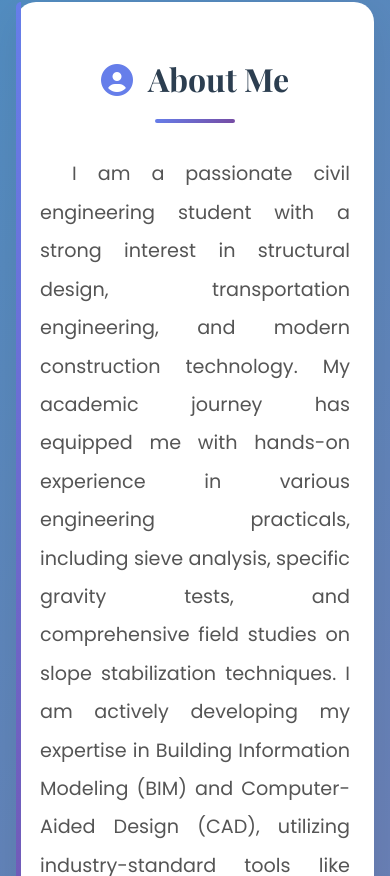
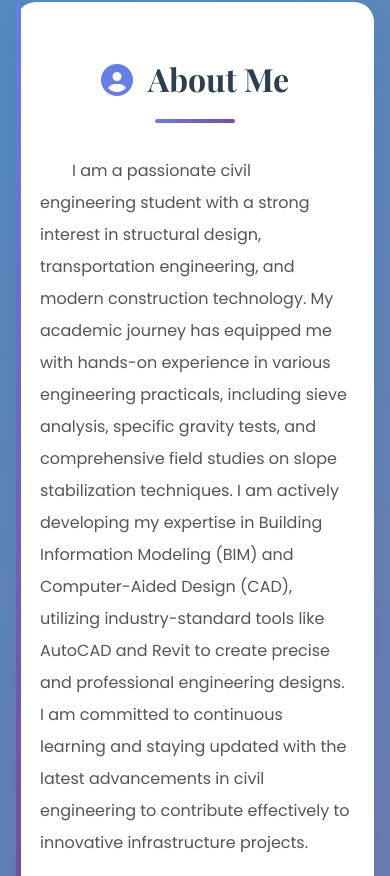
Before and after one commit to amritkharal/my-portfolio, a plain HTML site: page index.html in a window 390 px wide. Shown: the part 688-1564 px from the top of the page. Drawn offline with nearby package versions, Linux system fonts and the light colour scheme.

Commit message:
"website update"

```diff
--- a/index.html
+++ b/index.html
@@ -469,6 +469,11 @@
         font-size: 2rem;
       }
 
+      .about p {
+        text-align: left;
+        font-size: 1rem;
+      }
+
       .skills ul {
         grid-template-columns: 1fr;
       }
```
